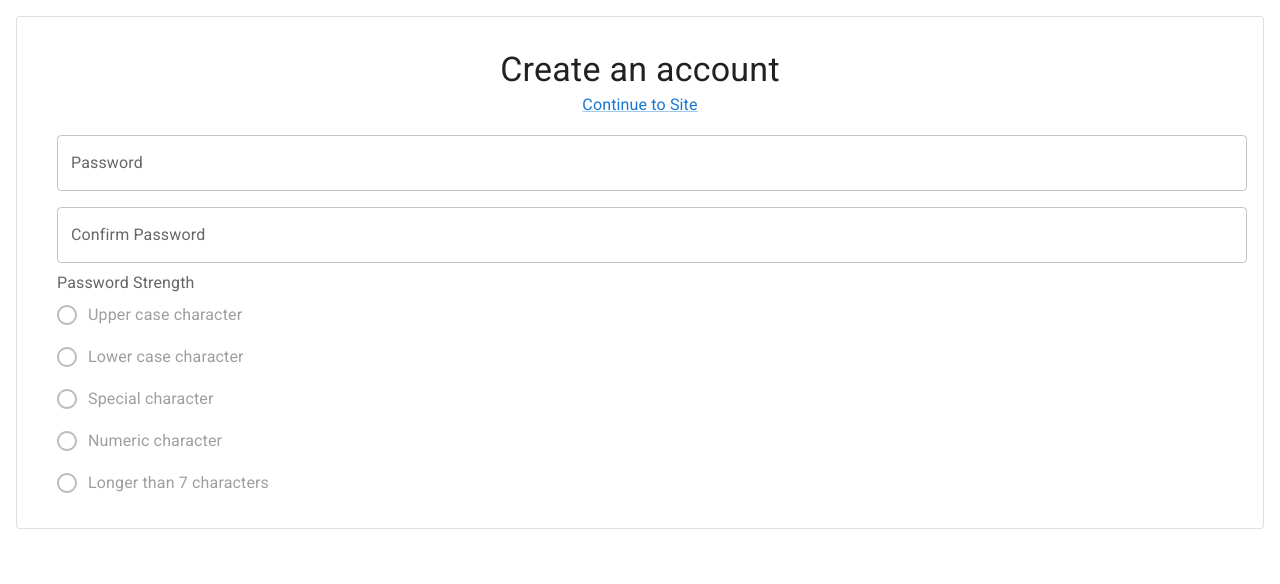
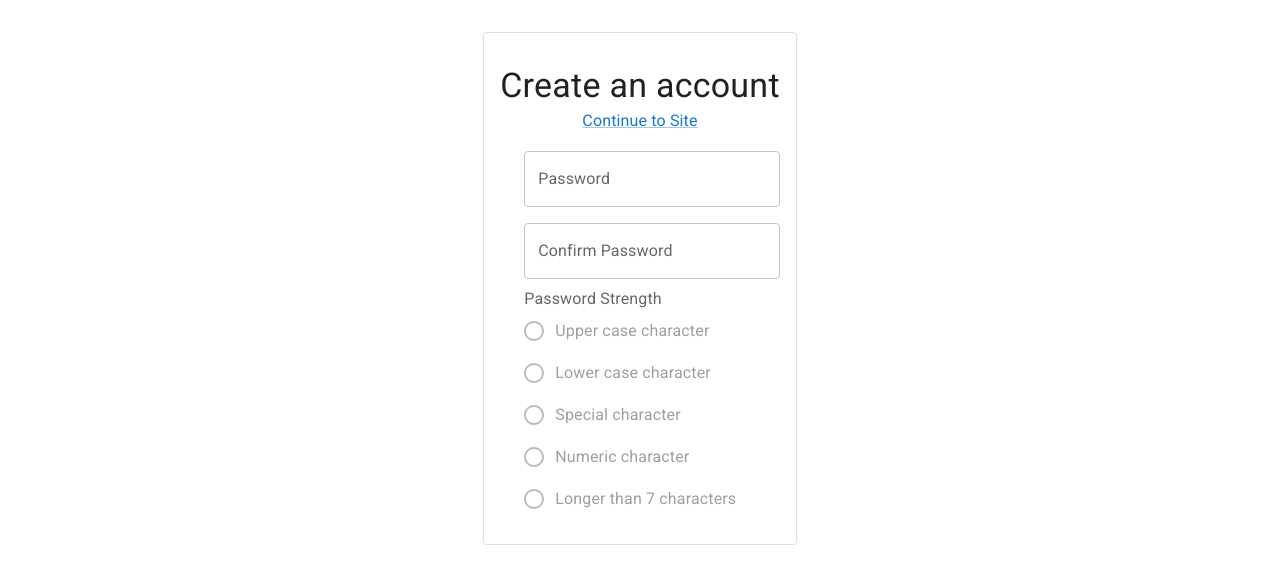
Before and after one commit to JoshuaDouce/password-strength, a React (Create React App) app: page / in a window 1280 px wide. Shown: the top 584 px of the page. Built offline with nearby package versions, Linux system fonts and the light colour scheme.

Commit message:
Breakup create password card to reduce re-renders

```diff
--- /dev/null
+++ b/src/components/CardHeader.js
@@ -0,0 +1,20 @@
+import { Box, Typography, Link } from '@mui/material';
+
+function CardHeader() {
+  return (
+    <Box
+      sx={{
+        display: 'flex',
+        alignItems: 'center',
+        flexDirection: 'column',
+        m: '1em 0'
+      }}>
+      <Typography variant="h4">Create an account</Typography>
+      <Link href="#" variant="subtitle1">
+        Continue to Site
+      </Link>
+    </Box>
+  );
+}
+
+export default CardHeader;
--- a/src/components/CreatePassword.js
+++ b/src/components/CreatePassword.js
@@ -1,75 +1,19 @@
-import React, { useState } from 'react';
-import {
-  Card,
-  Box,
-  CardContent,
-  Typography,
-  Link,
-  FormHelperText,
-  FormControl
-} from '@mui/material';
-import { isValid } from '../utils/PasswordUtils';
-import ConfirmationInput from './ConfirmationInput';
-import ConditionsList from './ConditionsList';
-import { strengthConditions } from '../utils/PasswordStrengthConditions';
+import React from 'react';
+import { Card, Box, CardContent } from '@mui/material';
+import CardHeader from './CardHeader';
+import PasswordConfirmation from './PasswordConfirmation';
 
 const CreatePassword = () => {
-  const [password, setPassword] = useState('');
-  const [confirmPassword, setConfirmPassword] = useState('');
-  const passwordsDoNotMatch = password !== confirmPassword;
-  const passwordInvalid = !isValid(password) && password !== '';
-
   /**
-   * TODO: Currently this re-renders the entire card. Encapsulate the inputs and indicatiors
    * TODO: Add a delay to error messages showing until the user has stopped typing
    */
 
   return (
-    <Box sx={{ minWidth: 300 }}>
+    <Box sx={{ display: 'flex', justifyContent: 'center', m: '1em', minWidth: 300 }}>
       <Card sx={{ m: '1em' }} variant="outlined">
         <CardContent>
-          <Box
-            sx={{
-              display: 'flex',
-              alignItems: 'center',
-              flexDirection: 'column',
-              m: '1em 0'
-            }}>
-            <Typography variant="h4">Create an account</Typography>
-            <Link href="#" variant="subtitle1">
-              Continue to Site
-            </Link>
-          </Box>
-          <FormControl
-            sx={{ ml: 3, display: 'flex' }}
-            component="fieldset"
-            variant="standard"
-            error={passwordsDoNotMatch || passwordInvalid}>
-            <ConfirmationInput
-              inputName="Password"
-              primaryValue={password}
-              primaryValueInError={passwordInvalid}
-              confirmationValue={confirmPassword}
-              primaryOnChange={(event) => {
-                setPassword(event.target.value);
-              }}
-              confirmationChange={(event) => {
-                setConfirmPassword(event.target.value);
-              }}
-            />
-            {passwordInvalid ? (
-              <FormHelperText sx={{ fontWeight: 'bold' }}>Passwords is invalid</FormHelperText>
-            ) : (
-              passwordsDoNotMatch && (
-                <FormHelperText sx={{ fontWeight: 'bold' }}>Passwords do not match</FormHelperText>
-              )
-            )}
-          </FormControl>
-          <ConditionsList
-            inputForConditions={password}
-            conditions={strengthConditions}
-            legend="Password Strength"
-          />
+          <CardHeader />
+          <PasswordConfirmation />
         </CardContent>
       </Card>
     </Box>
--- /dev/null
+++ b/src/components/PasswordConfirmation.js
@@ -0,0 +1,50 @@
+import React, { useState } from 'react';
+import { FormHelperText, FormControl } from '@mui/material';
+import { isValid } from '../utils/PasswordUtils';
+import ConfirmationInput from './ConfirmationInput';
+import ConditionsList from './ConditionsList';
+import { strengthConditions } from '../utils/PasswordStrengthConditions';
+
+function PasswordConfirmation() {
+  const [password, setPassword] = useState('');
+  const [confirmPassword, setConfirmPassword] = useState('');
+  const passwordsDoNotMatch = password !== confirmPassword;
+  const passwordInvalid = !isValid(password) && password !== '';
+
+  return (
+    <>
+      <FormControl
+        sx={{ ml: 3, display: 'flex' }}
+        component="fieldset"
+        variant="standard"
+        error={passwordsDoNotMatch || passwordInvalid}>
+        <ConfirmationInput
+          inputName="Password"
+          primaryValue={password}
+          primaryValueInError={passwordInvalid}
+          confirmationValue={confirmPassword}
+          primaryOnChange={(event) => {
+            setPassword(event.target.value);
+          }}
+          confirmationChange={(event) => {
+            setConfirmPassword(event.target.value);
+          }}
+        />
+        {passwordInvalid ? (
+          <FormHelperText sx={{ fontWeight: 'bold' }}>Passwords is invalid</FormHelperText>
+        ) : (
+          passwordsDoNotMatch && (
+            <FormHelperText sx={{ fontWeight: 'bold' }}>Passwords do not match</FormHelperText>
+          )
+        )}
+      </FormControl>
+      <ConditionsList
+        inputForConditions={password}
+        conditions={strengthConditions}
+        legend="Password Strength"
+      />
+    </>
+  );
+}
+
+export default PasswordConfirmation;
```
